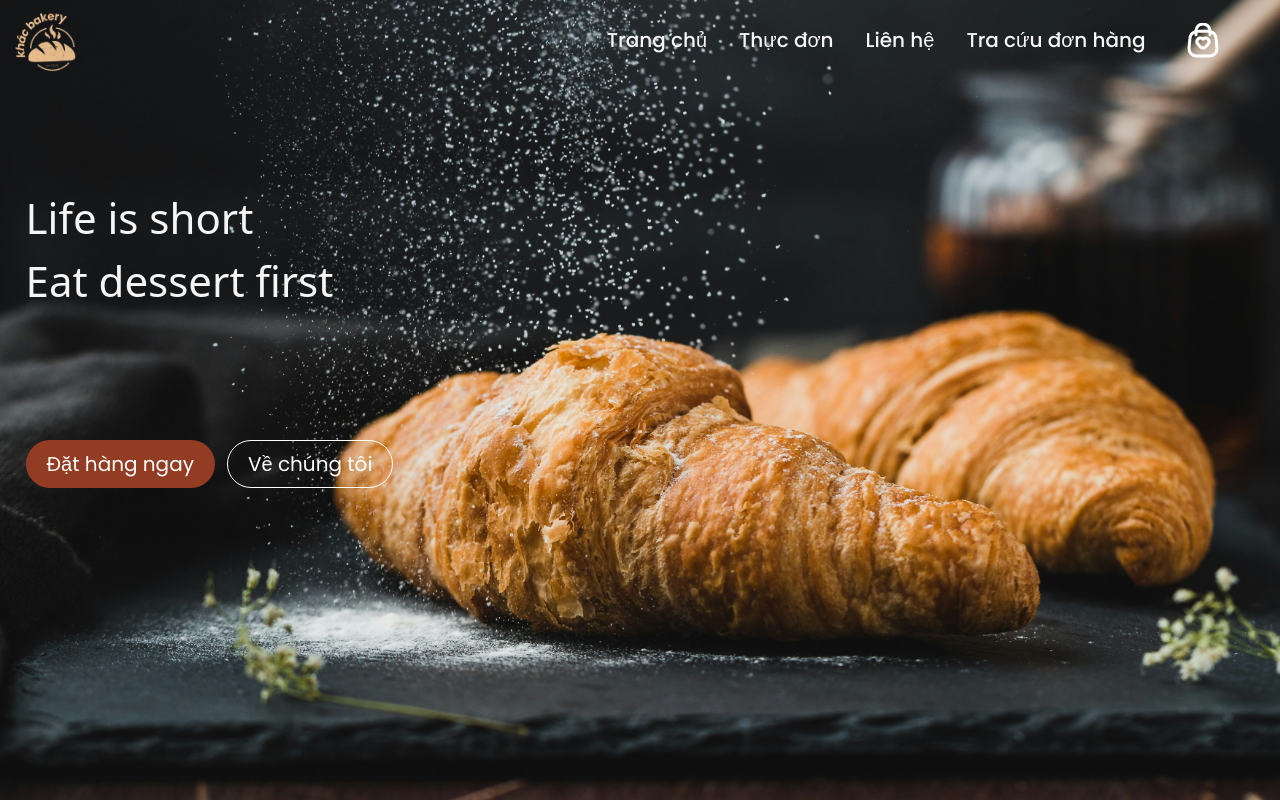
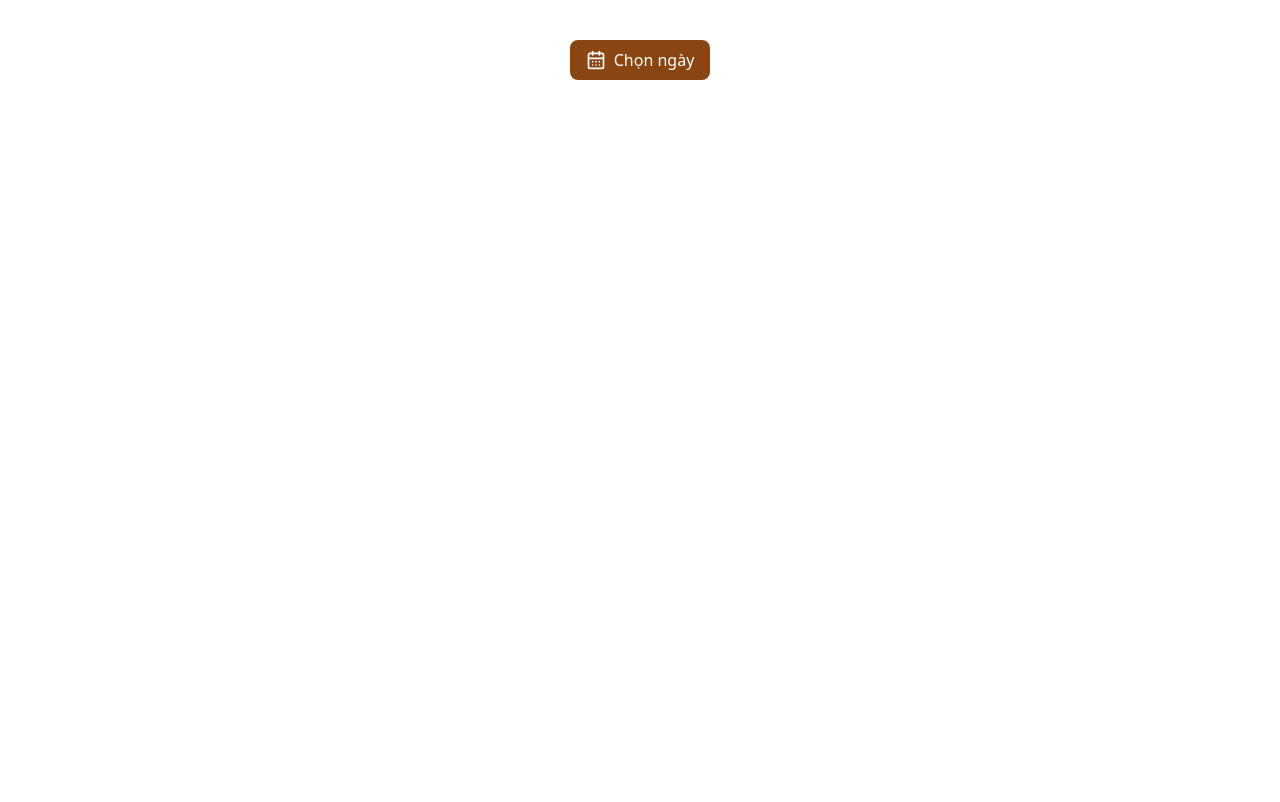
Before and after one commit to devkcng/bakery-store, a Next.js app: page / in a window 1280 px wide. Shown: the top 802 px of the page. Built offline with nearby package versions, Linux system fonts and the light colour scheme; a web font is replaced by a local one.

Commit message:
"feat: added react-datepicker and lucide-react dependencies, updated package-lock.json, and modified page.tsx to include a DatePicker component"

```diff
--- a/package.json
+++ b/package.json
@@ -10,10 +10,13 @@
   },
   "dependencies": {
     "@prisma/client": "^5.21.0",
+    "@types/react-datepicker": "^7.0.0",
     "bootstrap": "^5.3.3",
+    "lucide-react": "^0.454.0",
     "next": "^14.2.15",
     "react": "^18",
     "react-bootstrap": "^2.10.5",
+    "react-datepicker": "^7.5.0",
     "react-dom": "^18"
   },
   "devDependencies": {
--- a/src/app/page.tsx
+++ b/src/app/page.tsx
@@ -10,6 +10,7 @@ import { useState } from "react";
 import NavBar from "@/components/header/nav-bar";
 import Footer from "@/components/Footer/footer";
 import HomePage from "./home/page";
+import DatePicker from "@/components/date-picker/DatePicker";
 
 export default function Home() {
   // const [selectedOption, setSelectedOption] = useState<string>("HTML");
@@ -24,7 +25,10 @@ export default function Home() {
       {/* <SearchBar className="mt-[50px]" isShow={true}></SearchBar> */}
       {/* <SearchBar className="mt-[50px]" isShow={false}></SearchBar> */}
       {/* <NavBar></NavBar> */}
-      <HomePage></HomePage>
+      {/* <HomePage></HomePage> */}
+      <div className="flex justify-center items-center mt-10">
+        <DatePicker></DatePicker>
+      </div>
     </div>
   );
 }
--- /dev/null
+++ b/src/components/date-picker/DatePicker.tsx
@@ -0,0 +1,79 @@
+import React, { useState } from "react";
+import DatePicker from "react-datepicker";
+import { CalendarDays } from "lucide-react";
+import "react-datepicker/dist/react-datepicker.css";
+
+interface DateBoxProps {
+  date: Date;
+}
+
+const vietnameseDays = [
+  "Chủ nhật",
+  "Thứ 2",
+  "Thứ 3",
+  "Thứ 4",
+  "Thứ 5",
+  "Thứ 6",
+  "Thứ 7",
+];
+const vietnameseMonths = [
+  "Tháng 1",
+  "Tháng 2",
+  "Tháng 3",
+  "Tháng 4",
+  "Tháng 5",
+  "Tháng 6",
+  "Tháng 7",
+  "Tháng 8",
+  "Tháng 9",
+  "Tháng 10",
+  "Tháng 11",
+  "Tháng 12",
+];
+
+const DateBox: React.FC<DateBoxProps> = ({ date }) => (
+  <div className="border border-gray-300 p-4 text-center w-32">
+    <div className="text-lg font-semibold">{vietnameseDays[date.getDay()]}</div>
+    <div className="text-3xl font-bold my-2">{date.getDate()}</div>
+    <div>{vietnameseMonths[date.getMonth()]}</div>
+  </div>
+);
+
+export default function DateSelector() {
+  const [selectedDate, setSelectedDate] = useState<Date | null>(null);
+
+  const handleDateChange = (date: Date | null) => {
+    setSelectedDate(date);
+  };
+
+  const getNextDays = (date: Date): Date[] => {
+    const nextDay = new Date(date);
+    nextDay.setDate(nextDay.getDate() + 1);
+    const dayAfterNext = new Date(date);
+    dayAfterNext.setDate(dayAfterNext.getDate() + 2);
+    return [date, nextDay, dayAfterNext];
+  };
+
+  return (
+    <div className="font-sans">
+      <div className="inline-block">
+        <DatePicker
+          selected={selectedDate}
+          onChange={handleDateChange}
+          customInput={
+            <button className="flex items-center space-x-2 bg-[#8B4513] text-white px-4 py-2 rounded-lg">
+              <CalendarDays size={20} />
+              <span>Chọn ngày</span>
+            </button>
+          }
+        />
+      </div>
+      <div className="flex space-x-4 mb-4 mt-4 ">
+        {selectedDate &&
+          getNextDays(selectedDate).map((date, index) => (
+            <DateBox key={index} date={date} />
+          ))}
+      </div>
+    </div>
+  );
+}
```
Also changed, not shown: 1 other file (tests, documents, lock files or other folders).
